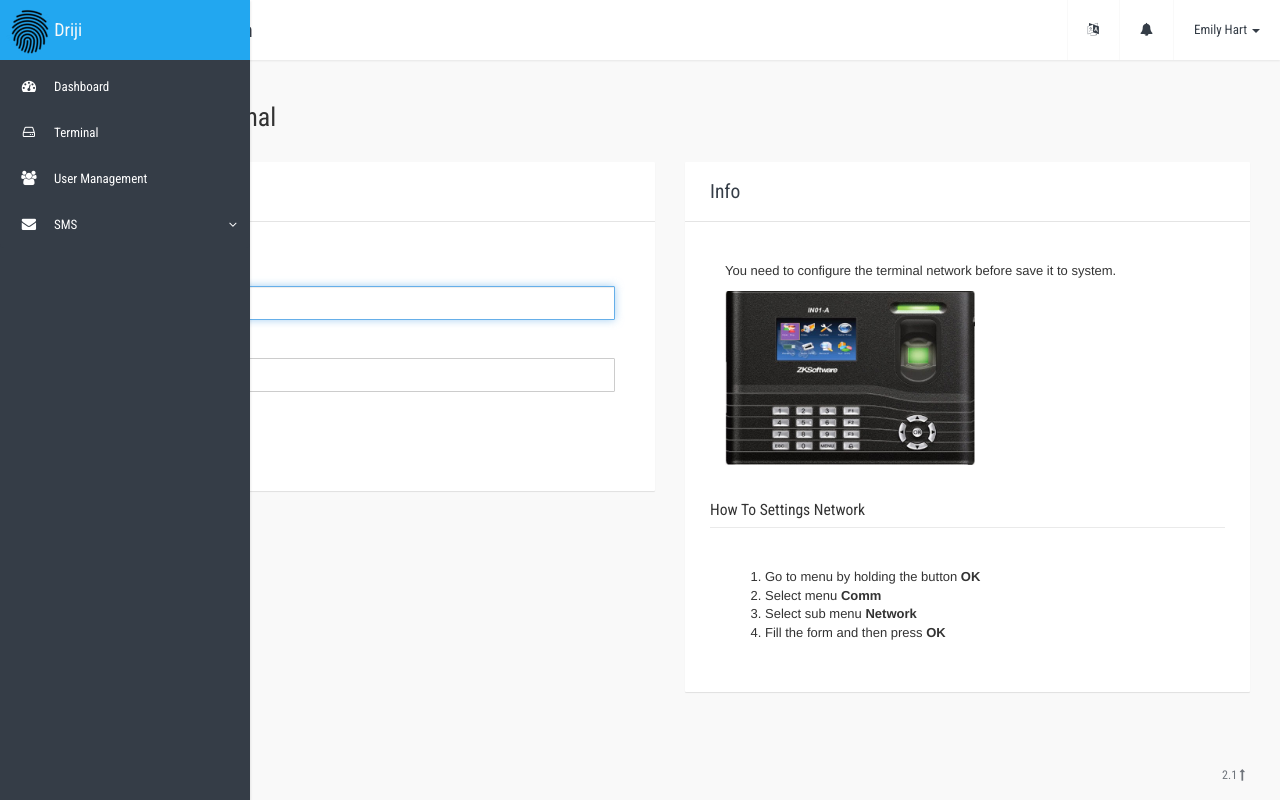
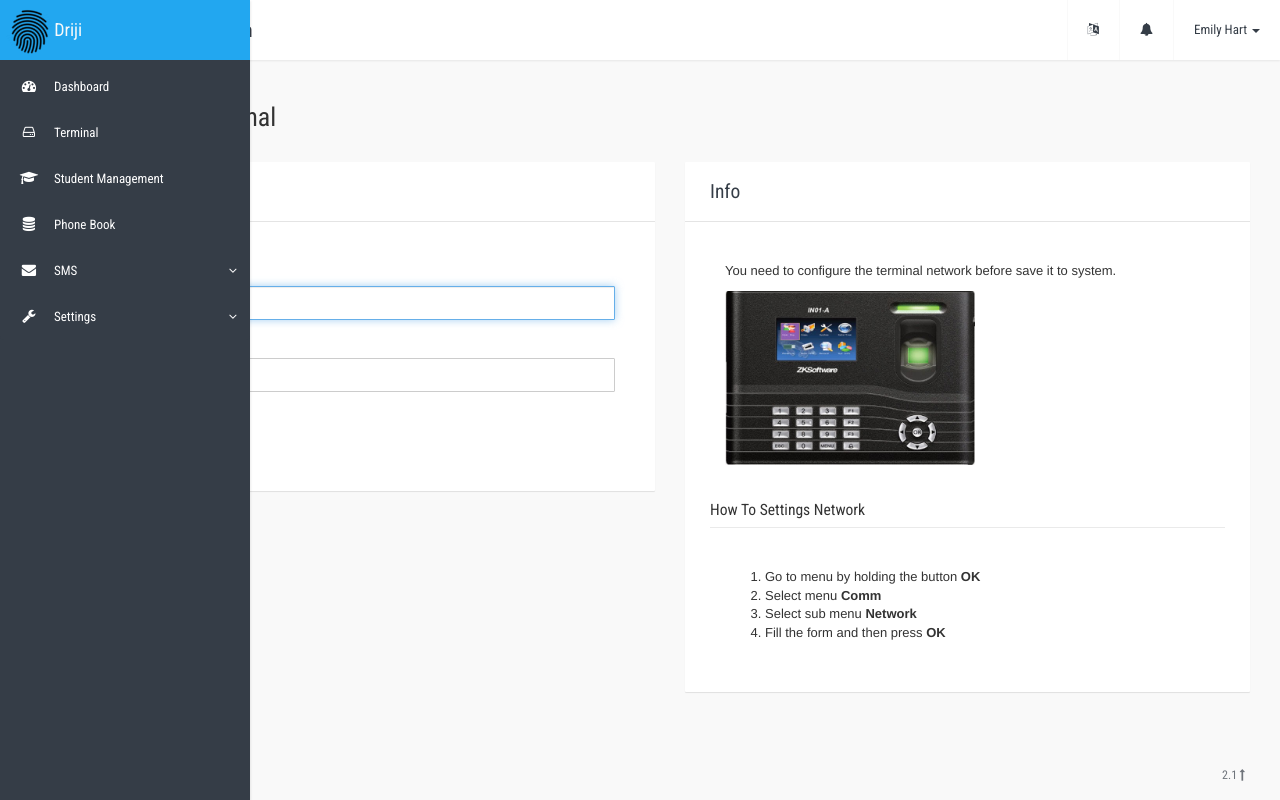
Before and after one commit to fananimi/driji, a Django app: page /terminal/scan/ in a window 1280 px wide. Run offline with Django 3.2, Linux system fonts and the light colour scheme; some libraries are stand-ins or nearby versions.

Commit message:
update menu

```diff
--- a/driji/templates/base.html
+++ b/driji/templates/base.html
@@ -141,29 +141,60 @@
                 </li>
                 <li {% if request.path == '/user/' %}class="active"{% endif %}>
                   <a href="{% url 'user' %}">
-                    <span class="icon fa fa-users"></span><span class="title">{% trans 'User Management' %}</span>
+                    <span class="icon fa fa-graduation-cap"></span><span class="title">{% trans 'Student Management' %}</span>
+                  </a>
+                </li>
+                <li>
+                  <a href="#">
+                    <span class="icon fa fa-database"></span><span class="title">{% trans 'Phone Book' %}</span>
                   </a>
                 </li>
                 <li class="panel panel-default dropdown">
-                  <a data-toggle="collapse" href="#dropdown-icon">
+                  <a data-toggle="collapse" href="#dropdown-sms">
                     <span class="icon fa fa-envelope"></span><span class="title">{% trans 'SMS' %}</span>
                   </a>
-                  <div id="dropdown-icon" class="panel-collapse collapse">
+                  <div id="dropdown-sms" class="panel-collapse collapse">
                     <div class="panel-body">
                       <ul class="nav navbar-nav">
                         <li>
-                          <a href="icons/glyphicons.html">
+                          <a href="#">
                             <span class="icon fa fa-pencil"></span><span class="title">{% trans 'Compose Message' %}</span>
                           </a>
                         </li>
                         <li>
-                          <a href="icons/glyphicons.html">
+                          <a href="#">
                             <span class="icon fa fa-inbox"></span><span class="title">{% trans 'Inbox' %}</span>
                           </a>
                         </li>
                         <li>
-                          <a href="icons/glyphicons.html">
+                          <a href="#">
                             <span class="icon fa fa-paper-plane"></span><span class="title">{% trans 'Outbox' %}</span>
+                          </a>
+                        </li>
+                      </ul>
+                    </div>
+                  </div>
+                </li>
+                <li class="panel panel-default dropdown">
+                  <a data-toggle="collapse" href="#dropdown-settings">
+                    <span class="icon fa fa-wrench"></span><span class="title">{% trans 'Settings' %}</span>
+                  </a>
+                  <div id="dropdown-settings" class="panel-collapse collapse">
+                    <div class="panel-body">
+                      <ul class="nav navbar-nav">
+                        <li>
+                          <a href="#">
+                            <span class="icon fa fa-folder"></span><span class="title">{% trans 'Grade' %}</span>
+                          </a>
+                        </li>
+                        <li>
+                          <a href="#">
+                            <span class="icon fa fa-envelope"></span><span class="title">{% trans 'SMS' %}</span>
+                          </a>
+                        </li>
+                        <li>
+                          <a href="#">
+                            <span class="icon fa fa-clock-o"></span><span class="title">{% trans 'Attendance' %}</span>
                           </a>
                         </li>
                       </ul>
```
